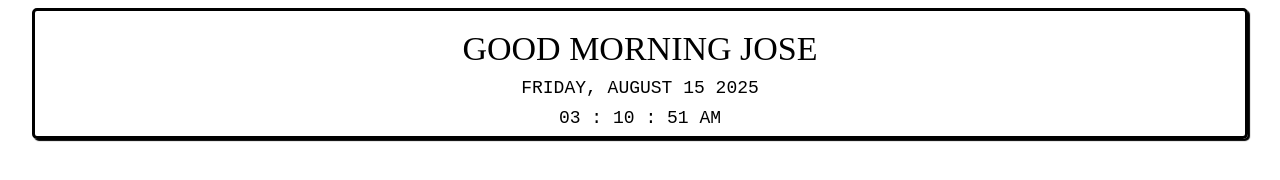
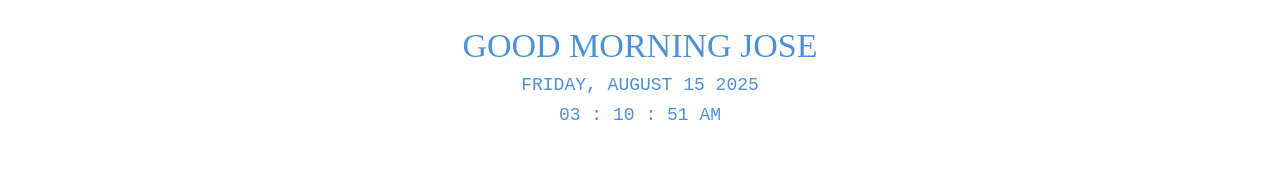
Before and after one commit to Jzaae/Time, a plain HTML site: page index.html in a window 1280 px wide. Drawn offline with Linux system fonts and the light colour scheme.

Commit message:
Update index.html

```diff
--- a/index.html
+++ b/index.html
@@ -17,16 +17,13 @@
 
         .widget {
             padding: 5px 5px ;
-            color: #000000;
+            color: #4A90E2;
             display: flex;
             justify-content:center;
             align-items:center;
             flex-direction: column;
             max-width: 95%;
             margin: auto;
-            border: 3px solid #000000;
-            border-radius: 5px;
-            box-shadow: 2px 2px 1px 0px #000000;
 
         }
 
```
